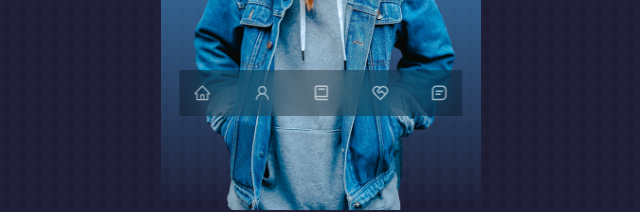
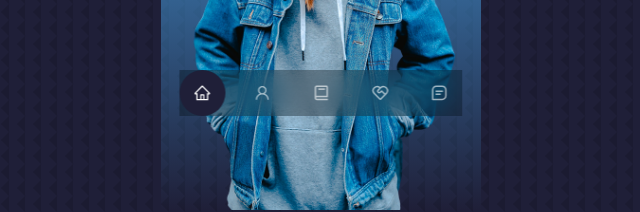
Before and after one commit to Asterdev-03/react-portfolio, a React (Create React App) app: page / in a window 1280 px wide. Shown: the part 652-864 px from the top of the page, without its empty margins (319-959 px from the left). Built offline with nearby package versions, Linux system fonts and the light colour scheme.

Commit message:
code refactoring

```diff
--- a/src/components/nav/nav.jsx
+++ b/src/components/nav/nav.jsx
@@ -11,11 +11,11 @@
 
 const Nav = () => {
 
-const [activeNav, setActiveNav] = useState('/#');
+const [activeNav, setActiveNav] = useState('#');
 
   return (
     <nav>
-      <a href="/#" onClick={() => setActiveNav('/#')} className= {activeNav === '#' ? 'active' : ''}><AiOutlineHome/></a>
+      <a href="/#" onClick={() => setActiveNav('#')} className= {activeNav === '#' ? 'active' : ''}><AiOutlineHome/></a>
       <a href="#about" onClick={() => setActiveNav('#about')} className= {activeNav === '#about' ? 'active' : ''}><AiOutlineUser/></a>
       <a href="#experience"onClick={() => setActiveNav('#experience')} className= {activeNav === '#experience' ? 'active' : ''}><BiBook/></a>
       <a href="#services" onClick={() => setActiveNav('#services')} className= {activeNav === '#services' ? 'active' : ''}><RiServiceLine/></a>
```
